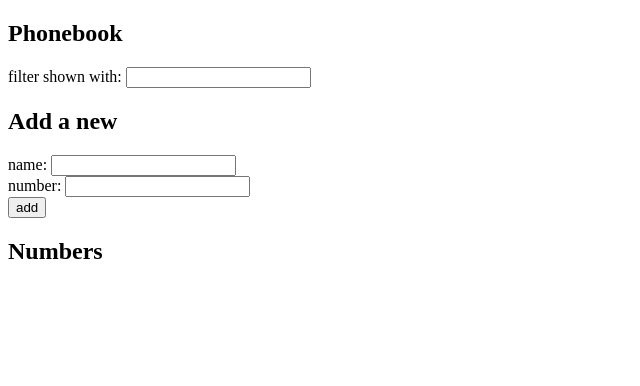
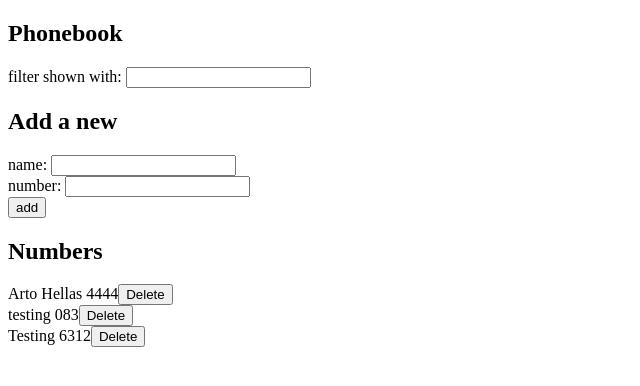
Before and after one commit to leoverde2/Full-Stack-Open, a React (Create React App) app in the folder Part 2/phonebook/: page / in a window 1280 px wide. Shown: the top 386 px of the page, without its empty margins (0-640 px from the left). Built offline with nearby package versions, Linux system fonts and the light colour scheme; data requests are answered from the project's data file.

Commit message:
Exercise 2.18

```diff
--- a/Part 2/phonebook/db.json
+++ b/Part 2/phonebook/db.json
@@ -1,3 +1,19 @@
 {
-  "persons": []
+  "persons": [
+    {
+      "name": "Arto Hellas",
+      "number": "4444",
+      "id": 1
+    },
+    {
+      "name": "testing",
+      "number": "083",
+      "id": 2
+    },
+    {
+      "name": "Testing",
+      "number": "6312",
+      "id": 3
+    }
+  ]
 }
--- a/Part 2/phonebook/src/App.js
+++ b/Part 2/phonebook/src/App.js
@@ -20,8 +20,18 @@ const App = () => {
 
   const addPerson = (event) => {
     event.preventDefault()
-    if (persons.some(currentPerson => currentPerson.name === newName)) {
-      window.alert(`${newName} is already added to phonebook`)
+    const repeated = persons.filter(currentPerson => currentPerson.name === newName)
+    if (repeated.length === 1) {
+      if (window.confirm(`${repeated[0].name} is already added to phonebook, replace the old number with a new one?`)) {
+        const changedNumber = { ...repeated[0], number: newNumber }
+        personService
+          .replace(repeated[0].id, changedNumber)
+          .then(returnedPerson => {
+            setPersons(persons.map(person => person.id !== returnedPerson.id ? person : returnedPerson))
+            setNewName("")
+            setNewNumber("")
+          })
+      }
     }
     else {
       const personObject = {
--- a/Part 2/phonebook/src/services/persons.js
+++ b/Part 2/phonebook/src/services/persons.js
@@ -15,4 +15,9 @@ const deleteObject = id => {
   return axios.delete(`${baseUrl}/${id}`)
 }
 
-export default { getAll, create, deleteObject }
+const replace = (id, newObject) => {
+  const request = axios.put(`${baseUrl}/${id}`, newObject)
+  return request.then(response => response.data)
+}
+
+export default { getAll, create, deleteObject, replace }
```
